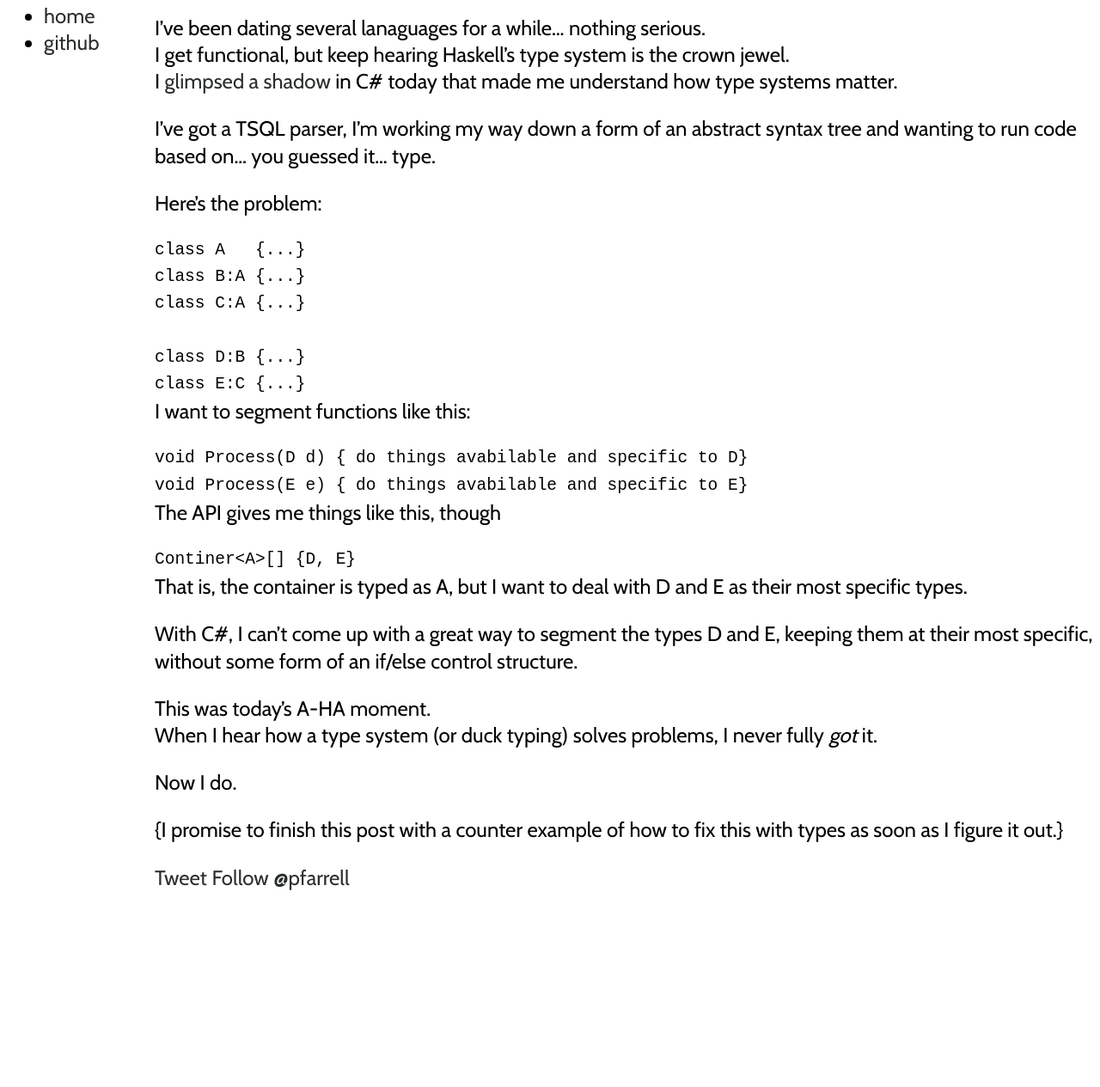
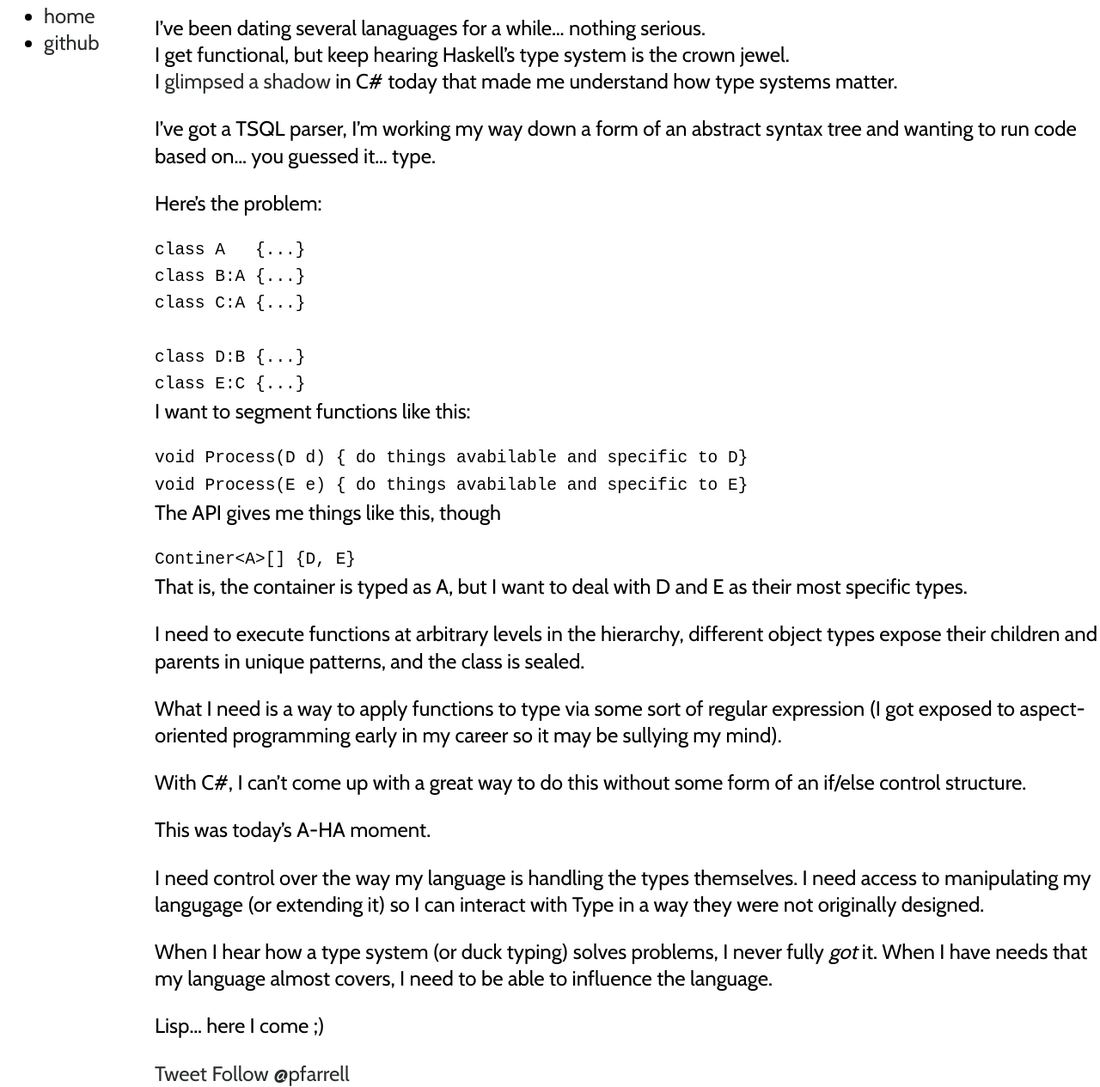
Before and after one commit to pfarrell/pfarrell.github.com, a Jekyll site: the page built from _posts/2012-02-17-i-get-it.markdown, in a window 1280 px wide, cut to the strip 159-1424 px from the top of the page. Shown: the whole strip at 86% size. Built offline with Jekyll 4.4.1, drawn with Linux system fonts in a browser that asks for light colours; nearby versions of some CDN libraries; Markdown is read by kramdown in place of the engine named in the settings; comment, search, counter and statistics services are not loaded; before the commit the page ends 1196 px from its top, so only the background shows below that.

Commit message:
finished post

```diff
--- a/_posts/2012-02-17-i-get-it.markdown
+++ b/_posts/2012-02-17-i-get-it.markdown
@@ -26,7 +26,6 @@ I want to segment functions like this:
     void Process(E e) { do things avabilable and specific to E}
 
 
-
 The API gives me things like this, though
 
     Continer<A>[] {D, E}
@@ -35,13 +34,16 @@ The API gives me things like this, though
 
 That is, the container is typed as A, but I want to deal with D and E as their most specific types.
 
-With C#, I can't come up with a great way to segment the types D and E, keeping them at their most specific,
-without some form of an if/else control structure.
+I need to execute functions at arbitrary levels in the hierarchy, different object types expose their children and parents in unique patterns, and the class is sealed.
+
+What I need is a way to apply functions to type via some sort of regular expression (I got exposed to aspect-oriented programming early in my career so it may be sullying my mind).
+
+With C#, I can't come up with a great way to do this without some form of an if/else control structure.
 
 This was today's A-HA moment.
-When I hear how a type system (or duck typing) solves problems, I never fully _got_ it.
 
+I need control over the way my language is handling the types themselves.  I need access to manipulating my langugage (or extending it) so I can interact with Type in a way they were not originally designed.
 
-Now I do.
+When I hear how a type system (or duck typing) solves problems, I never fully _got_ it.  When I have needs that my language almost covers, I need to be able to influence the language.
 
-{I promise to finish this post with a counter example of how to fix this with types as soon as I figure it out.}
+Lisp... here I come ;)
```
